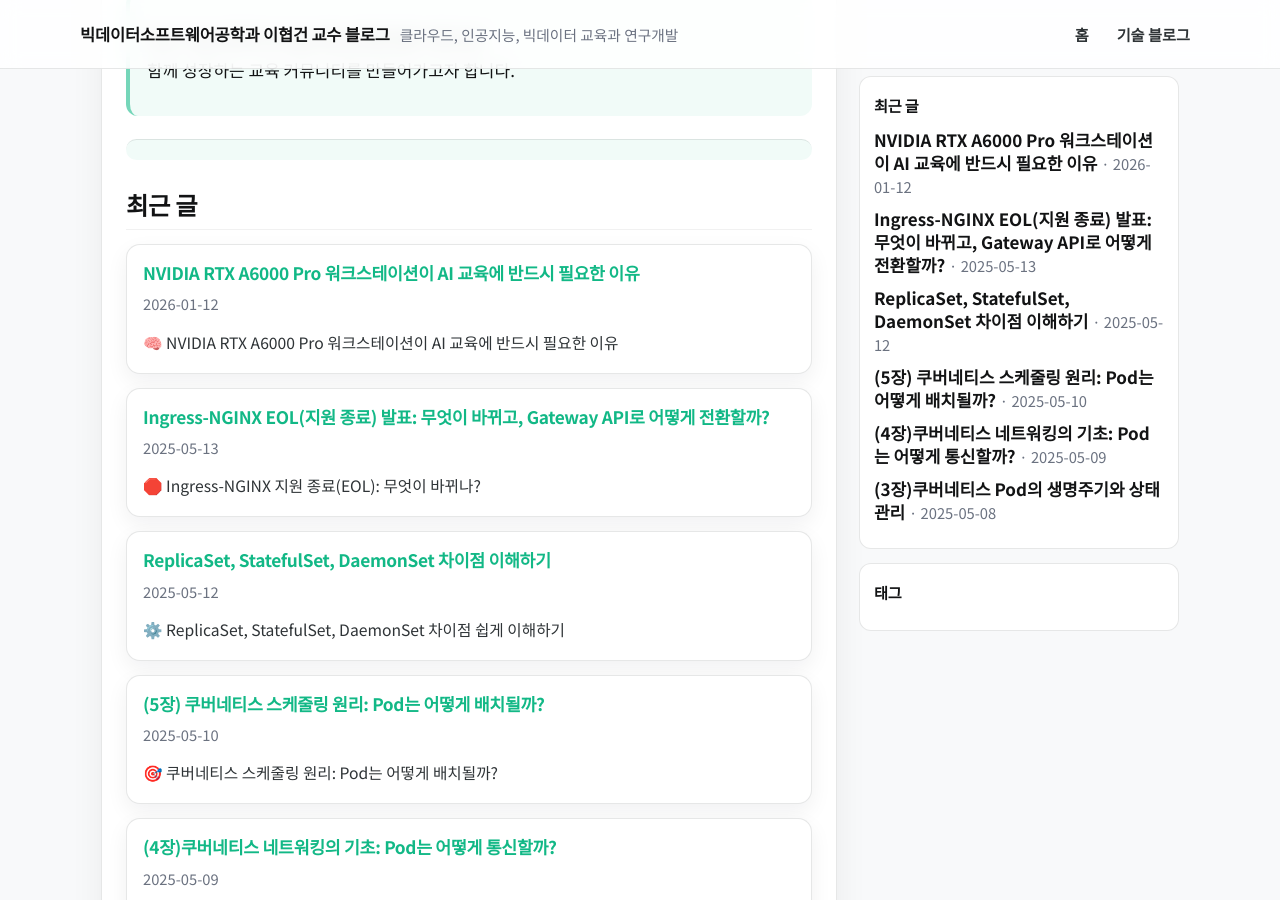
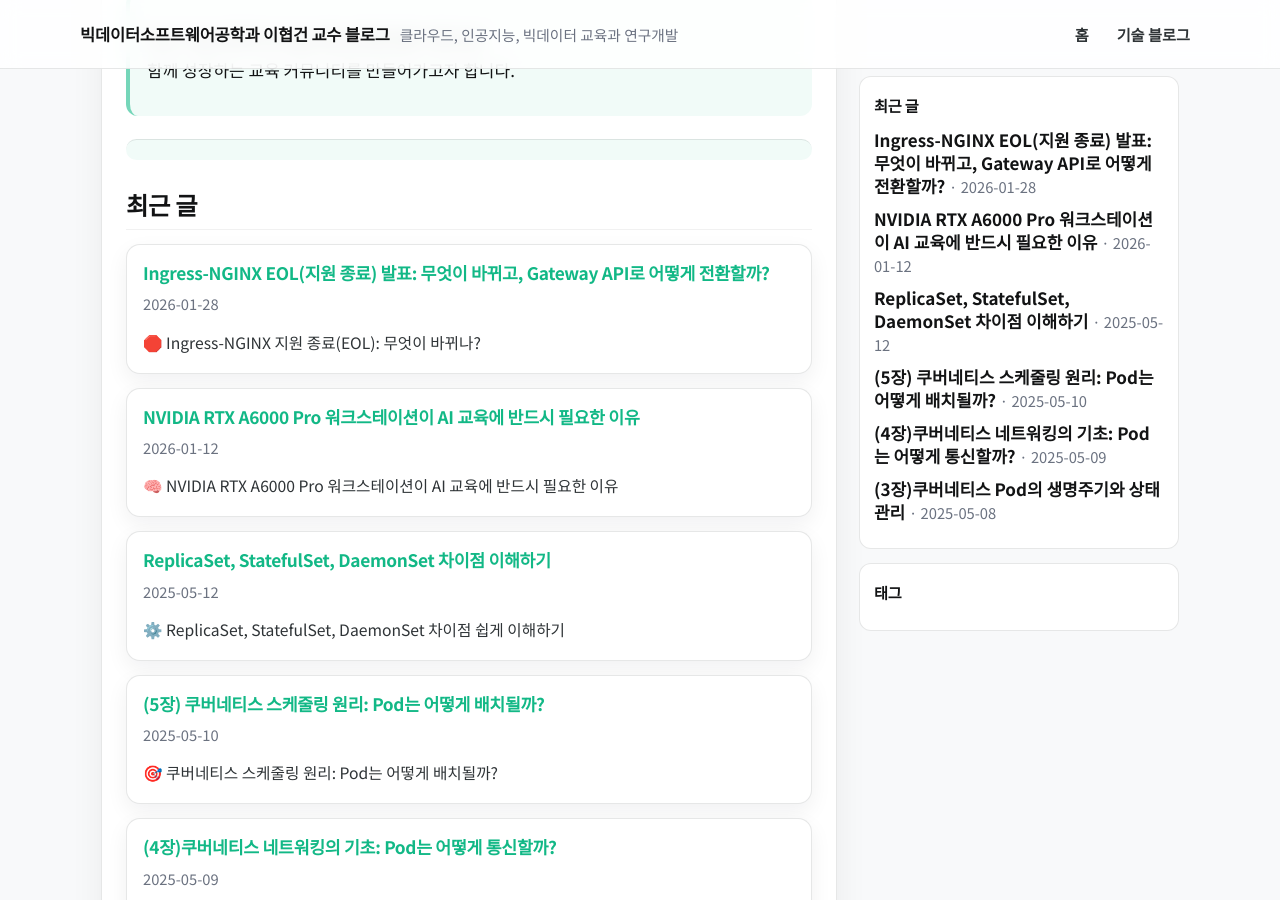
Before and after one commit to Hyeopgeon-Lee/hyeopgeon-Lee.github.io, a Jekyll site: the page built from index.md, in a window 1280 px wide and 900 px high, scrolled down 534 px. Built offline with Jekyll 4.4.1, drawn with Linux system fonts in a browser that asks for light colours.

Commit message:
블로그 추가

```diff
--- a/_posts/2026-01-28-ingress-nginx-eol.md
+++ b/_posts/2026-01-28-ingress-nginx-eol.md
@@ -1,7 +1,7 @@
 ---
 layout: single
 title: "Ingress-NGINX EOL(지원 종료) 발표: 무엇이 바뀌고, Gateway API로 어떻게 전환할까?"
-date: 2025-05-13
+date: 2026-01-28
 author_profile: false
 read_time: true
 toc: true
```
